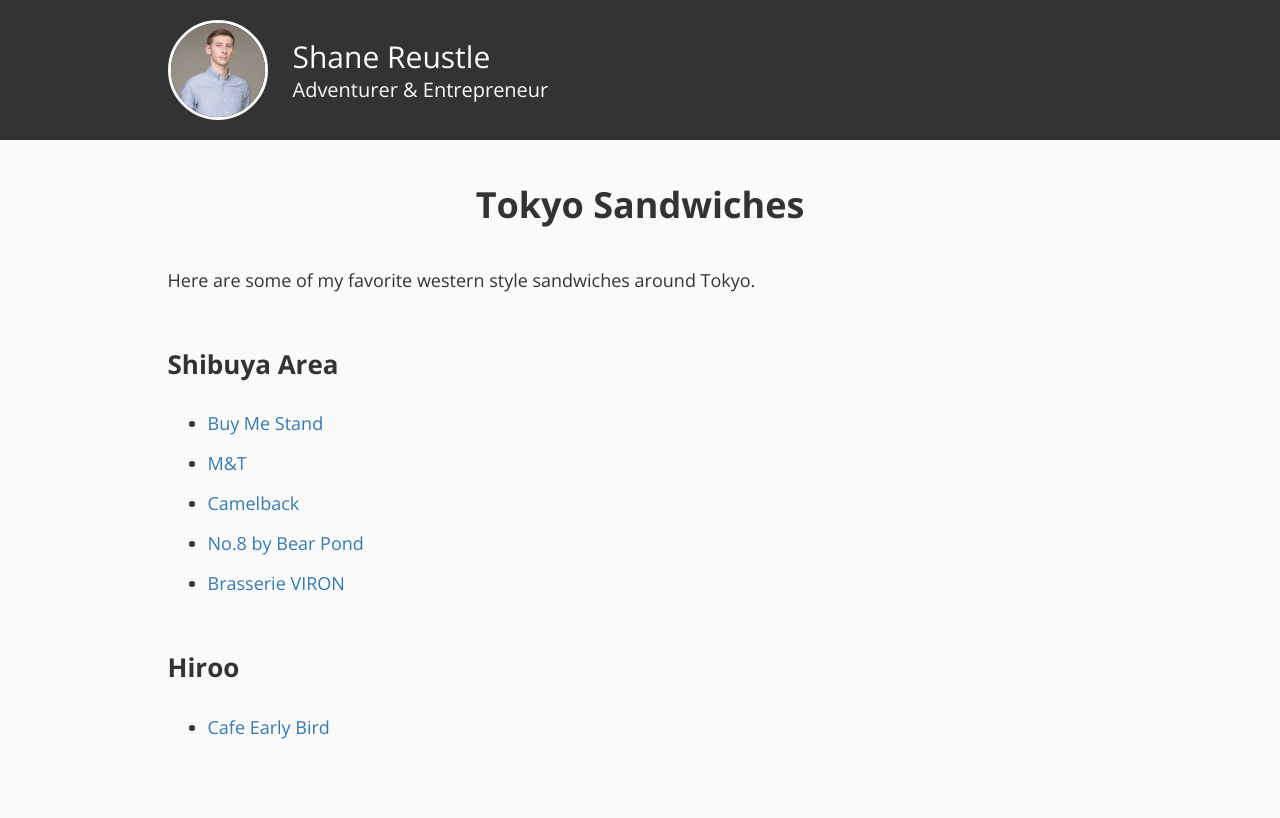
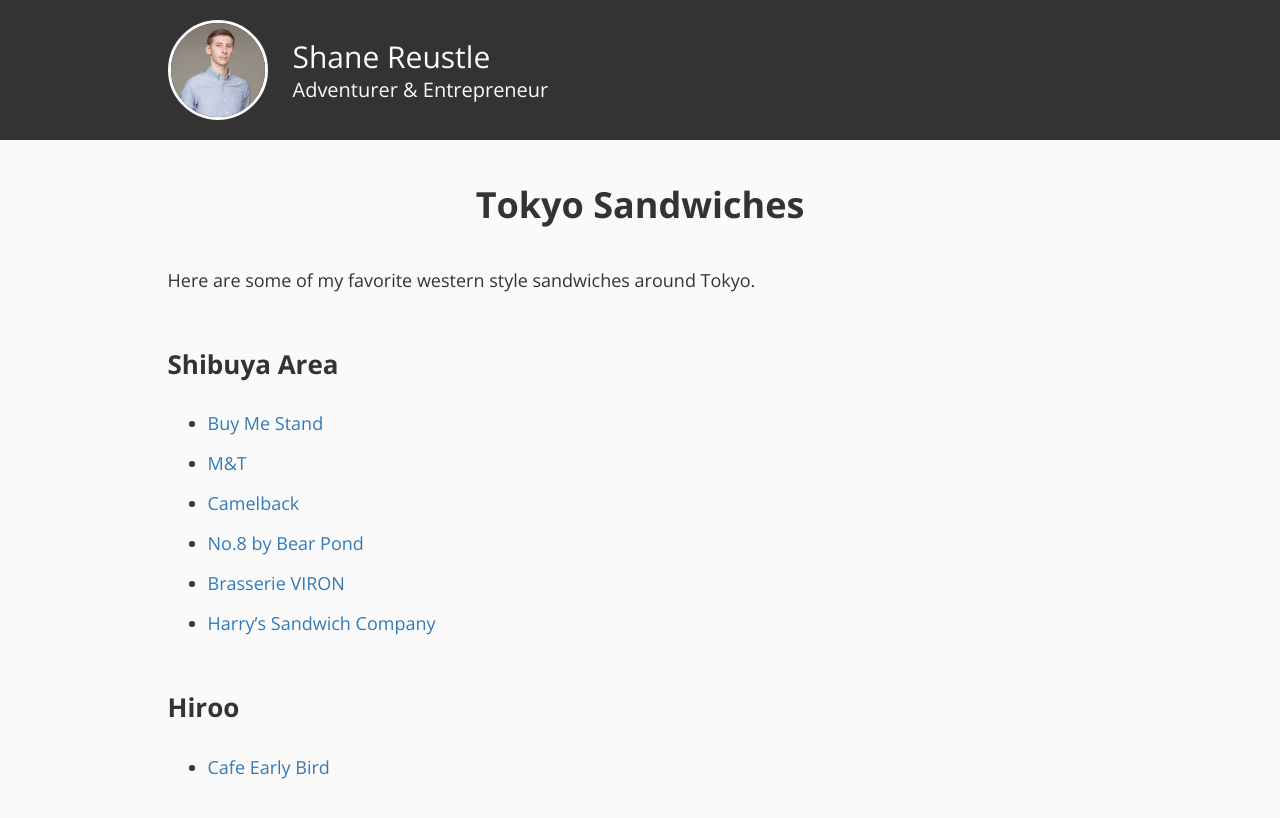
Before and after one commit to reustle/reustle, a Jekyll site: the page built from _posts/2018-12-07-tokyo-sandwiches.md, in a window 1280 px wide. Shown: the top 818 px of the page. Built offline with Jekyll 4.4.1, drawn with Linux system fonts in a browser that asks for light colours.

Commit message:
Update 2018-12-07-tokyo-sandwiches.md

```diff
--- a/_posts/2018-12-07-tokyo-sandwiches.md
+++ b/_posts/2018-12-07-tokyo-sandwiches.md
@@ -12,6 +12,7 @@
 - [Camelback](https://goo.gl/maps/bLog1XHJjZK2)
 - [No.8 by Bear Pond](https://goo.gl/maps/sF2JtXeA1Hv)
 - [Brasserie VIRON](https://goo.gl/maps/6H4ea5qnN492)
+- [Harry's Sandwich Company](https://goo.gl/maps/o7kYJgGUyGhLX9eD8)
 
 ## Hiroo
 - [Cafe Early Bird](https://goo.gl/maps/Tb9npd34fRw)
```
